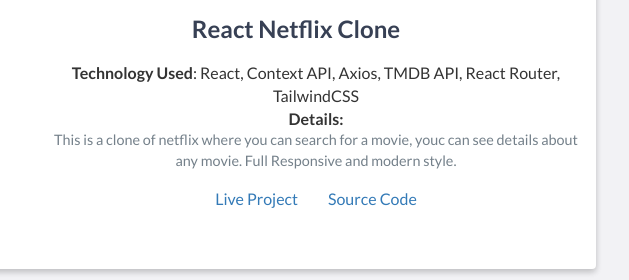
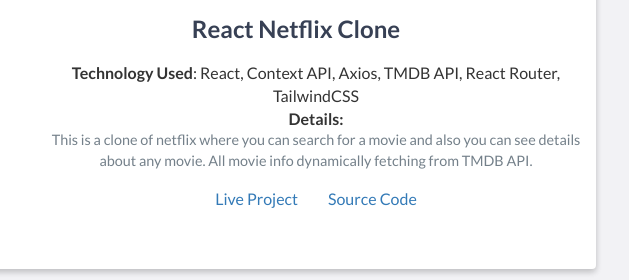
Before and after one commit to shahriar-programmer/Shahriar-Ahmed-Shovon, a website: page index.html in a window 1280 px wide. Shown: the part 1320-1600 px from the top of the page, 494-1123 px from the left. Drawn offline with nearby package versions, Linux system fonts and the light colour scheme.

Commit message:
netflix description changed

```diff
--- a/index.html
+++ b/index.html
@@ -108,7 +108,7 @@
                             <ul style="list-style-type:none;">
                                 <li><span style="font-weight: bold;">Technology Used</span>: React, Context API, Axios, TMDB API, React Router, TailwindCSS</li>
                                 <li><span style="font-weight: bold;">Details:</span>
-                                    <p>This is a clone of netflix where you can search for a movie, youc can see details about any movie. Full Responsive and modern style.
+                                    <p>This is a clone of netflix where you can search for a movie and also you can see details about any movie. All movie info dynamically fetching from TMDB API.
                                     </p>
                                 </li>
                             </ul>
```
